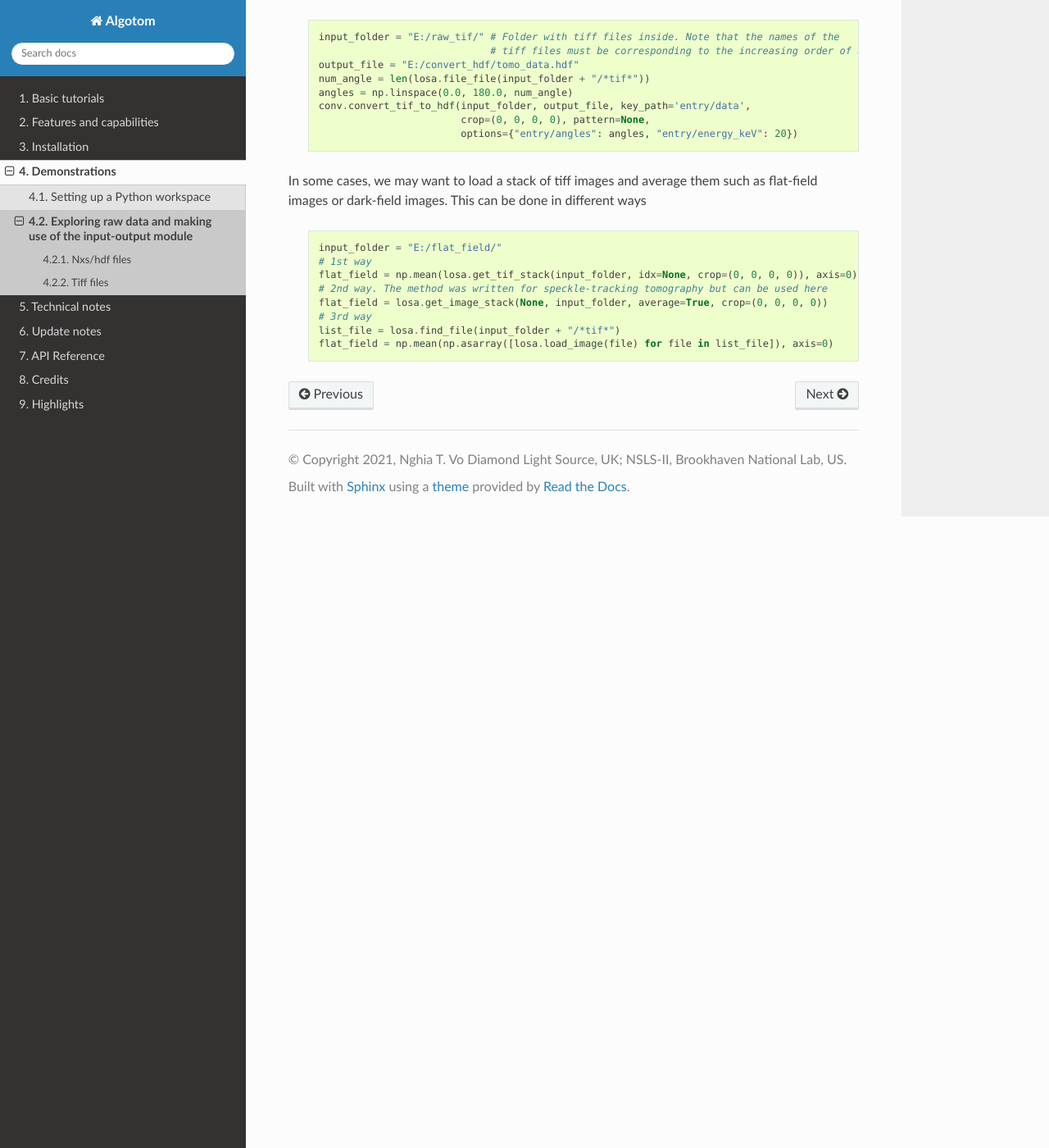
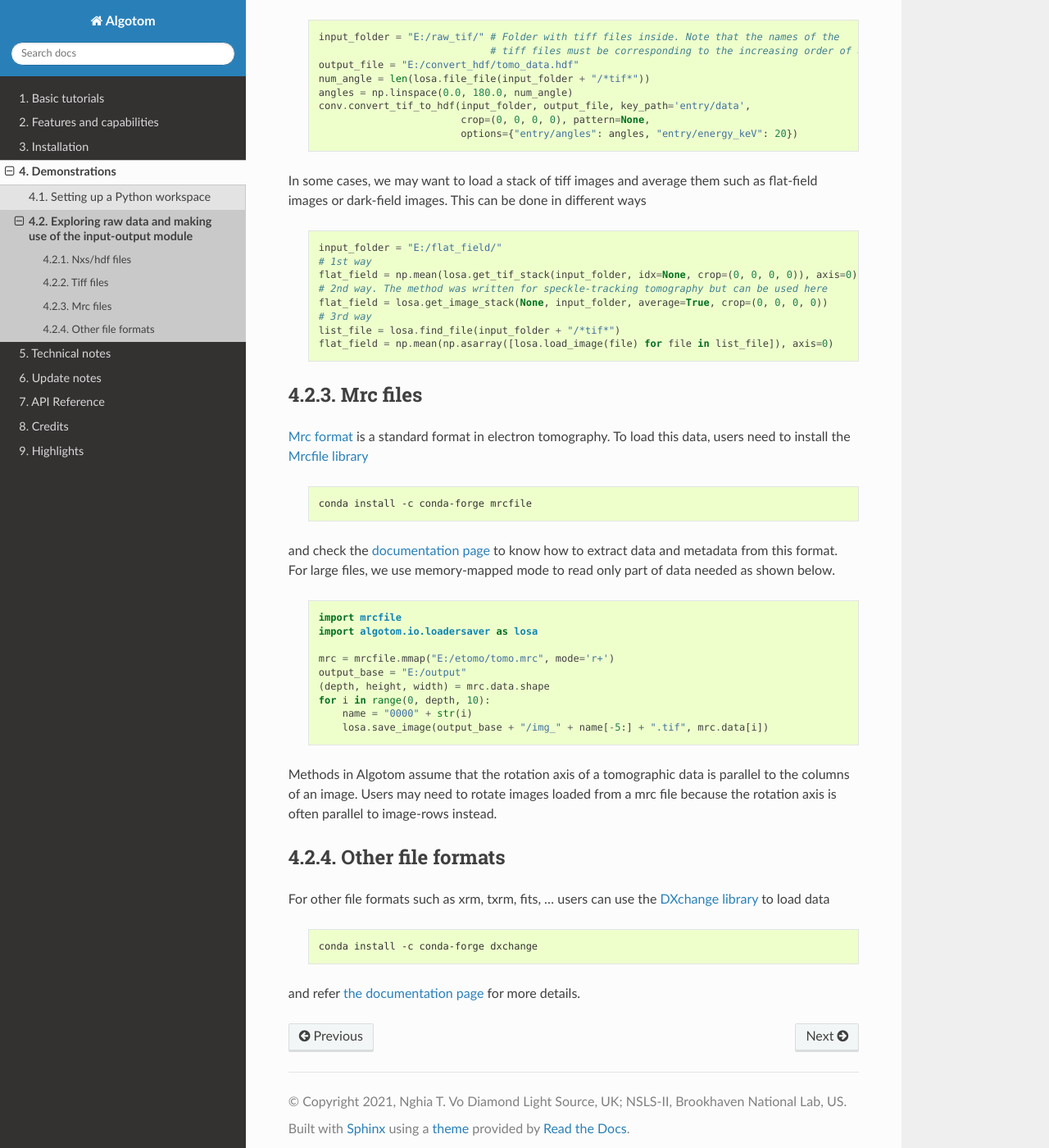
Before and after one commit to algotom/algotom, a Sphinx documentation site: the page built from docs/source/toc/section4/section4_2.rst, in a window 1280 px wide and 1400 px high, scrolled down 3634 px. Shown: the whole window at 82% size. Built offline with Sphinx 7.4.7 and the Read the Docs theme 2.0.0, drawn with Linux system fonts in a browser that asks for light colours.

Commit message:
Update section 4.2

```diff
--- a/docs/source/toc/section4/section4_2.rst
+++ b/docs/source/toc/section4/section4_2.rst
@@ -136,28 +136,71 @@ Because of that, we have to switch between spaces, i.e. slicing 3D data along di
 cannot be done efficiently if using the tiff format. In such case, users can convert tiff images to
 the hdf format first before processing them with options to add metadata.
 
-        .. code-block:: python
+    .. code-block:: python
 
-            input_folder = "E:/raw_tif/" # Folder with tiff files inside. Note that the names of the
-                                         # tiff files must be corresponding to the increasing order of angles
-            output_file = "E:/convert_hdf/tomo_data.hdf"
-            num_angle = len(losa.file_file(input_folder + "/*tif*"))
-            angles = np.linspace(0.0, 180.0, num_angle)
-            conv.convert_tif_to_hdf(input_folder, output_file, key_path='entry/data',
-                                    crop=(0, 0, 0, 0), pattern=None,
-                                    options={"entry/angles": angles, "entry/energy_keV": 20})
+        input_folder = "E:/raw_tif/" # Folder with tiff files inside. Note that the names of the
+                                     # tiff files must be corresponding to the increasing order of angles
+        output_file = "E:/convert_hdf/tomo_data.hdf"
+        num_angle = len(losa.file_file(input_folder + "/*tif*"))
+        angles = np.linspace(0.0, 180.0, num_angle)
+        conv.convert_tif_to_hdf(input_folder, output_file, key_path='entry/data',
+                                crop=(0, 0, 0, 0), pattern=None,
+                                options={"entry/angles": angles, "entry/energy_keV": 20})
 
 
 In some cases, we may want to load a stack of tiff images and average them such as flat-field images or
 dark-field images. This can be done in different ways
 
-        .. code-block:: python
+    .. code-block:: python
 
-            input_folder = "E:/flat_field/"
-            # 1st way
-            flat_field = np.mean(losa.get_tif_stack(input_folder, idx=None, crop=(0, 0, 0, 0)), axis=0)
-            # 2nd way. The method was written for speckle-tracking tomography but can be used here
-            flat_field = losa.get_image_stack(None, input_folder, average=True, crop=(0, 0, 0, 0))
-            # 3rd way
-            list_file = losa.find_file(input_folder + "/*tif*")
-            flat_field = np.mean(np.asarray([losa.load_image(file) for file in list_file]), axis=0)
+        input_folder = "E:/flat_field/"
+        # 1st way
+        flat_field = np.mean(losa.get_tif_stack(input_folder, idx=None, crop=(0, 0, 0, 0)), axis=0)
+        # 2nd way. The method was written for speckle-tracking tomography but can be used here
+        flat_field = losa.get_image_stack(None, input_folder, average=True, crop=(0, 0, 0, 0))
+        # 3rd way
+        list_file = losa.find_file(input_folder + "/*tif*")
+        flat_field = np.mean(np.asarray([losa.load_image(file) for file in list_file]), axis=0)
+
+
+Mrc files
+---------
+
+`Mrc format <https://www.ccpem.ac.uk/mrc_format/mrc_format.php>`__ is a standard format in electron tomography.
+To load this data, users need to install the `Mrcfile library <https://pypi.org/project/mrcfile/>`__
+
+    .. code-block:: console
+
+        conda install -c conda-forge mrcfile
+
+and check the `documentation page <https://mrcfile.readthedocs.io/en/stable/>`__ to know how to extract
+data and metadata from this format. For large files, we use memory-mapped mode to read only part
+of data needed as shown below.
+
+    .. code-block:: python
+
+        import mrcfile
+        import algotom.io.loadersaver as losa
+
+        mrc = mrcfile.mmap("E:/etomo/tomo.mrc", mode='r+')
+        output_base = "E:/output"
+        (depth, height, width) = mrc.data.shape
+        for i in range(0, depth, 10):
+            name = "0000" + str(i)
+            losa.save_image(output_base + "/img_" + name[-5:] + ".tif", mrc.data[i])
+
+Methods in Algotom assume that the rotation axis of a tomographic data is parallel to the columns of
+an image. Users may need to rotate images loaded from a mrc file because the rotation axis is often
+parallel to image-rows instead.
+
+Other file formats
+------------------
+
+For other file formats such as xrm, txrm, fits, ... users can use the `DXchange library <https://github.com/data-exchange/dxchange>`__
+to load data
+
+    .. code-block:: console
+
+        conda install -c conda-forge dxchange
+
+and refer `the documentation page <http://dxchange.readthedocs.io/>`__ for more details.
```
